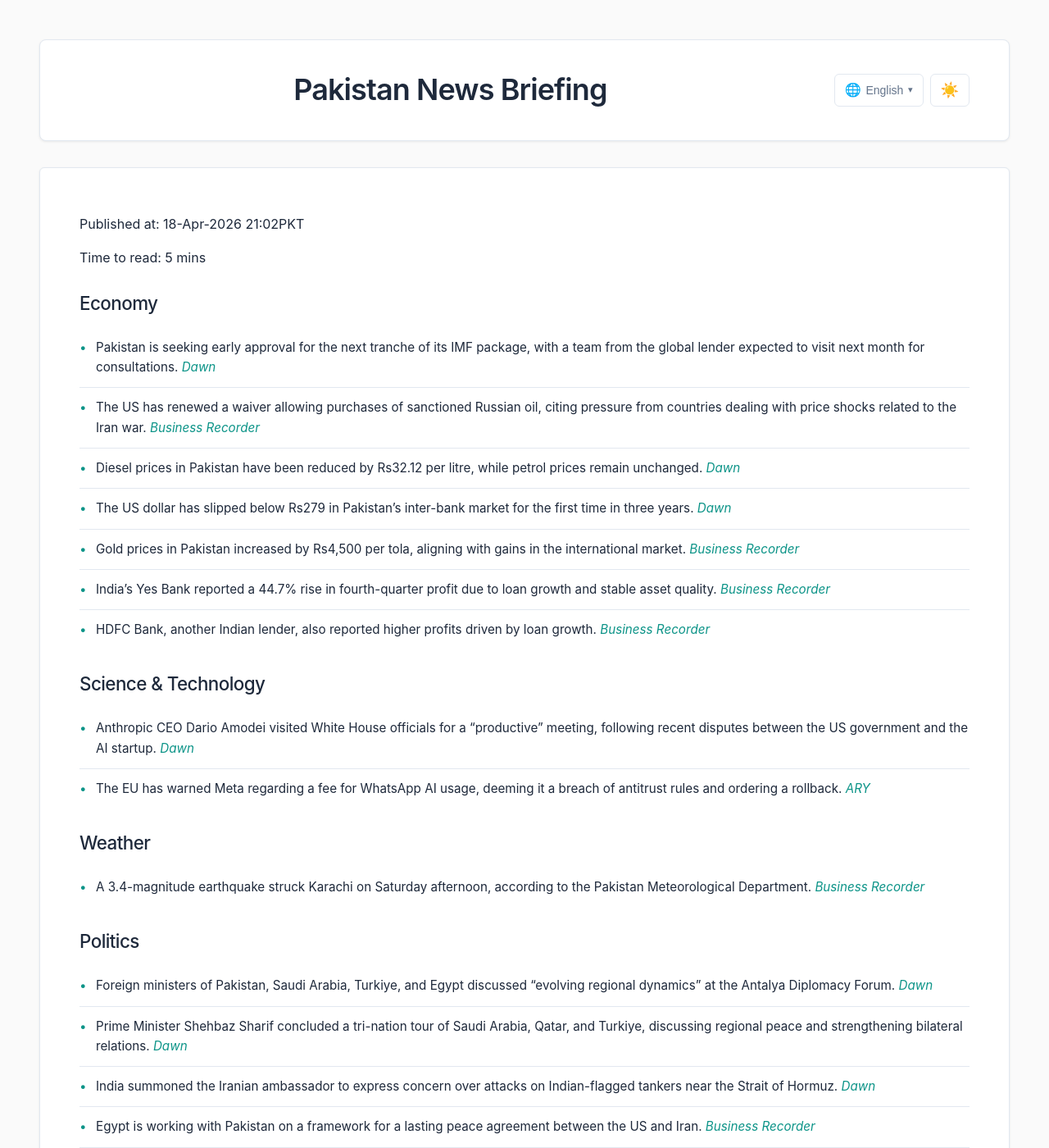
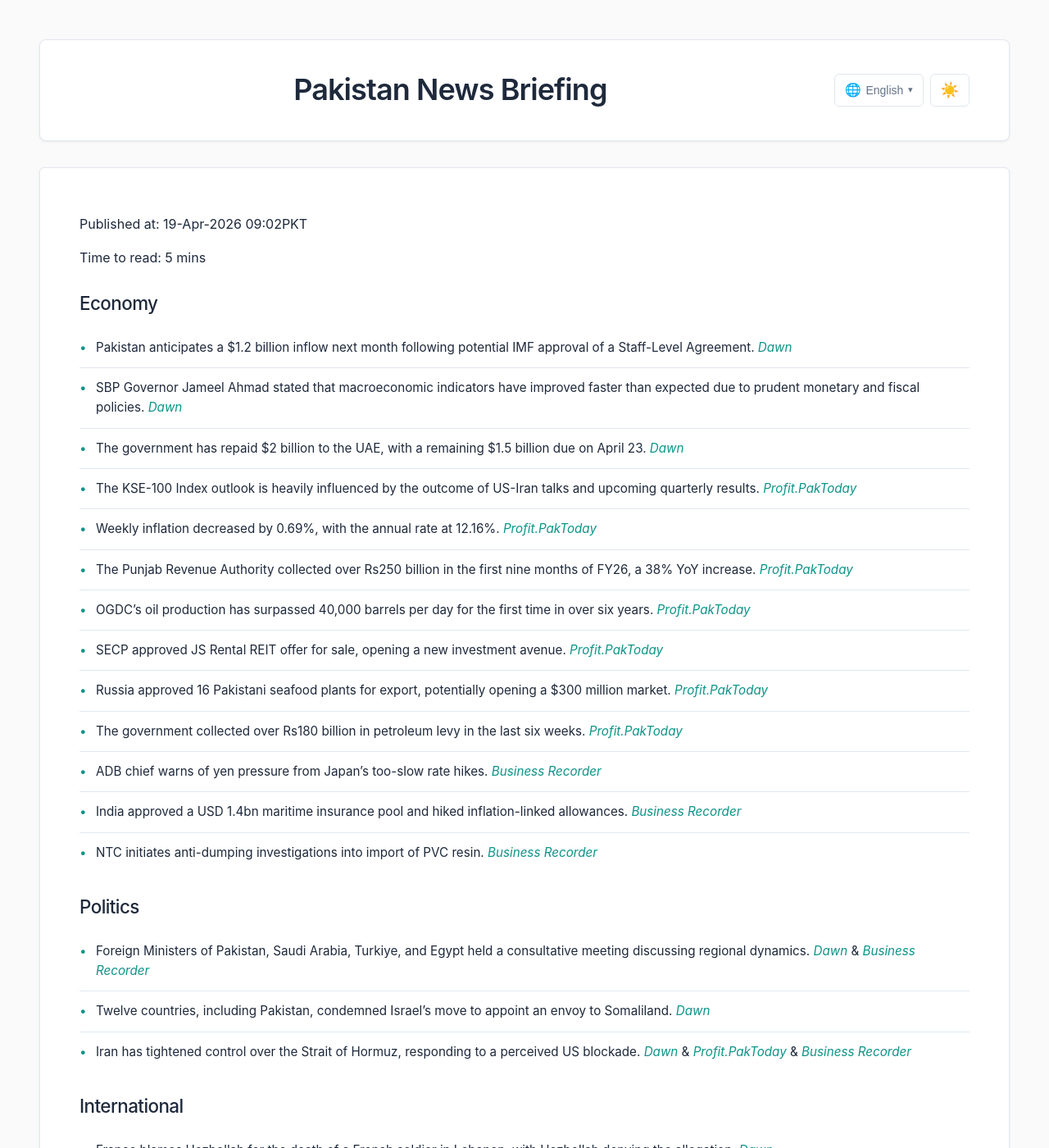
Before and after one commit to zsubzwary/news, a Jekyll site: the page built from en/index.md, in a window 1280 px wide and 1400 px high. Shown: the whole window at 82% size. Built offline with Jekyll 4.4.1, drawn with Linux system fonts in a browser that asks for light colours; some web fonts are replaced; some of the changed text lies outside the part shown.

Commit message:
DateTime; 2026-04-19T04:02:18.260Z

```diff
--- a/en/index.md
+++ b/en/index.md
@@ -4,62 +4,72 @@ title: Pakistan News Briefing
 lang: en
 ---
 
-Published at: 18-Apr-2026 21:02PKT
+Published at: 19-Apr-2026 09:02PKT
 
 Time to read: 5 mins
 
 ### Economy
-- Pakistan is seeking early approval for the next tranche of its IMF package, with a team from the global lender expected to visit next month for consultations. *[Dawn](https://www.dawn.com/news/1992761/pakistan-seeks-early-approval-of-next-imf-tranche)*
-- The US has renewed a waiver allowing purchases of sanctioned Russian oil, citing pressure from countries dealing with price shocks related to the Iran war. *[Business Recorder](https://www.brecorder.com/news/40417099/us-extends-sanctions-waiver-on-purchases-of-russian-oil)*
-- Diesel prices in Pakistan have been reduced by Rs32.12 per litre, while petrol prices remain unchanged. *[Dawn](https://www.dawn.com/news/1992815/diesel-price-cut-by-rs32-a-litre-petrol-unchanged)*
-- The US dollar has slipped below Rs279 in Pakistan’s inter-bank market for the first time in three years. *[Dawn](https://www.dawn.com/news/1992766/dollar-slips-below-rs279-after-3-years)*
-- Gold prices in Pakistan increased by Rs4,500 per tola, aligning with gains in the international market. *[Business Recorder](https://www.brecorder.com/news/40417098/gold-price-per-tola-gains-rs4500-in-pakistan)*
-- India’s Yes Bank reported a 44.7% rise in fourth-quarter profit due to loan growth and stable asset quality. *[Business Recorder](https://www.brecorder.com/news/40417096/indias-yes-bank-post-higher-profit-on-loan-growth)*
-- HDFC Bank, another Indian lender, also reported higher profits driven by loan growth. *[Business Recorder](https://www.brecorder.com/news/40417096/indias-yes-bank-post-higher-profit-on-loan-growth)*
+- Pakistan anticipates a $1.2 billion inflow next month following potential IMF approval of a Staff-Level Agreement. *[Dawn](https://www.dawn.com/news/1993103/pakistan-eyes-12bn-inflow-next-month)*
+- SBP Governor Jameel Ahmad stated that macroeconomic indicators have improved faster than expected due to prudent monetary and fiscal policies. *[Dawn](https://www.dawn.com/news/1993102/economy-can-weather-iran-war-risks-sbp-chief)*
+- The government has repaid $2 billion to the UAE, with a remaining $1.5 billion due on April 23. *[Dawn](https://www.dawn.com/news/1993003/sbp-says-govt-has-paid-2bn-to-uae)*
+- The KSE-100 Index outlook is heavily influenced by the outcome of US-Iran talks and upcoming quarterly results. *[Profit.PakToday](https://profit.pakistantoday.com.pk/2026/04/18/kse-100-index-outlook-hinges-on-us-iran-deal-report/)*
+- Weekly inflation decreased by 0.69%, with the annual rate at 12.16%. *[Profit.PakToday](https://profit.pakistantoday.com.pk/2026/04/18/weekly-inflation-falls-0-69-as-annual-rate-stands-at-12-16/)*
+- The Punjab Revenue Authority collected over Rs250 billion in the first nine months of FY26, a 38% YoY increase. *[Profit.PakToday](https://profit.pakistantoday.com.pk/2026/04/18/punjab-revenue-authority-collects-over-rs250-billion-in-9mfy26-up-38-yoy/)*
+- OGDC’s oil production has surpassed 40,000 barrels per day for the first time in over six years. *[Profit.PakToday](https://profit.pakistantoday.com.pk/2026/04/18/ogdc-oil-production-crosses-40000-barrels-per-day-after-over-six-years/)*
+- SECP approved JS Rental REIT offer for sale, opening a new investment avenue. *[Profit.PakToday](https://profit.pakistantoday.com.pk/2026/04/18/secp-approves-js-rental-reit-offer-for-sale-opens-new-investment-avenue/)*
+- Russia approved 16 Pakistani seafood plants for export, potentially opening a $300 million market. *[Profit.PakToday](https://profit.pakistantoday.com.pk/2026/04/18/russia-approves-16-pakistani-seafood-plants-opens-export-market-of-up-to-300-million/)*
+- The government collected over Rs180 billion in petroleum levy in the last six weeks. *[Profit.PakToday](https://profit.pakistantoday.com.pk/2026/04/18/govt-collects-over-rs180-billion-petroleum-levy-in-six-weeks-amid-regional-tensions/)*
+- ADB chief warns of yen pressure from Japan’s too-slow rate hikes. *[Business Recorder](https://www.brecorder.com/news/40417168/adb-chief-warns-of-yen-pressure-from-japans-too-slow-rate-hikes)*
+- India approved a USD 1.4bn maritime insurance pool and hiked inflation-linked allowances. *[Business Recorder](https://www.brecorder.com/news/40417169/india-approves-usd-14bn-maritime-insurance-pool-hikes-inflation-linked-allowances)*
+- NTC initiates anti-dumping investigations into import of PVC resin. *[Business Recorder](https://www.brecorder.com/news/40417172/ntc-initiates-anti-dumping-investigations-into-import-of-pvc-resin)*
 
-### Science & Technology
-- Anthropic CEO Dario Amodei visited White House officials for a “productive” meeting, following recent disputes between the US government and the AI startup. *[Dawn](https://www.dawn.com/news/1992940/white-house-hosts-productive-visit-with-anthropic-ceo)*
-- The EU has warned Meta regarding a fee for WhatsApp AI usage, deeming it a breach of antitrust rules and ordering a rollback. *[ARY](https://arynews.tv/eu-warns-meta-whatsapp-ai-fee-breaches-antitrust-rules-orders-rollback)*
+### Politics
+- Foreign Ministers of Pakistan, Saudi Arabia, Turkiye, and Egypt held a consultative meeting discussing regional dynamics. *[Dawn](https://www.dawn.com/news/1992953/foreign-ministers-of-pakistan-saudi-arabia-turkiye-and-egypt-discuss-evolving-regional-dynamics)* & *[Business Recorder](https://www.brecorder.com/news/40417176/pakistan-ksa-turkiye-amp-egypt-fms-hold-third-consultative-meeting-in-turkiye)*
+- Twelve countries, including Pakistan, condemned Israel’s move to appoint an envoy to Somaliland. *[Dawn](https://www.dawn.com/news/1993013/12-countries-including-pakistan-condemn-israels-move-to-appoint-envoy-to-somaliland)*
+- Iran has tightened control over the Strait of Hormuz, responding to a perceived US blockade. *[Dawn](https://www.dawn.com/news/1992831/iran-reimposes-control-over-strait-of-hormuz-as-ships-report-gunfire)* & *[Profit.PakToday](https://profit.pakistantoday.com.pk/2026/04/18/iran-shuts-strait-of-hormuz-again-as-us-blockade-of-ports-continues-report/)* & *[Business Recorder](https://www.brecorder.com/news/40417175/new-delhi-protests-iran-fire-at-indian-flagged-ships-in-hormuz)*
+
+### International
+- France blames Hezbollah for the death of a French soldier in Lebanon, with Hezbollah denying the allegation. *[Dawn](https://www.dawn.com/news/1993066/france-blames-hezbollah-for-soldiers-death-in-lebanon)*
+- Ukraine: At least six people were killed in Kyiv after a gunman opened fire and took hostages. *[Dawn](https://www.dawn.com/news/1993009/at-least-6-killed-after-gunman-opens-fire-in-ukrainian-capital)*
+- North Korea fired multiple ballistic missiles towards the sea off its east coast. *[ARY](https://arynews.tv/north-korea-fires-multiple-ballistic-missiles)*
+- US renewed a waiver allowing countries to buy sanctioned Russian oil. *[Profit.PakToday](https://profit.pakistantoday.com.pk/2026/04/18/us-renews-russian-oil-waiver-after-pressure-from-countries-dealing-with-iran-war-price-shocks/)*
+- Pope Leo downplayed his feud with US President Donald Trump. *[Dawn](https://www.dawn.com/news/1993000/pope-leo-downplays-feud-with-trump-says-not-in-my-interest-to-debate-him)*
+- EU warns Meta WhatsApp AI fee breaches antitrust rules orders rollback. *[ARY](https://arynews.tv/eu-warns-meta-whatsapp-ai-fee-breaches-antitrust-rules-orders-rollback)*
+- Netherlands to activate first phase of energy crisis plan. *[ARY](https://arynews.tv/netherlands-to-activate-first-phase-of-energy-crisis-plan-anp-reports)*
+
+### National
+- Sikh pilgrims from India concluded their Baisakhi visit and are returning home via Wagah. *[Dawn](https://www.dawn.com/news/1993072/sikh-pilgrims-return-home-today-via-wagah)*
+- Security forces arrested the wife of an alleged facilitator in the Nokundi FC headquarters suicide blast case. *[Dawn](https://www.dawn.com/news/1993077/wife-of-facilitator-held-in-nokundi-fc-headquarters-suicide-blast-case)*
+- Rawalpindi police denied reports of indefinite market closures. *[Dawn](https://www.dawn.com/news/1993018/rawalpindi-police-deny-reports-of-markets-being-closed-indefinitely)*
+- CDA Munir concluded a three-day visit to Iran, discussing regional peace and security. *[Dawn](https://www.dawn.com/news/1992844/cdf-munir-concludes-3-day-iran-visit-discusses-sustainable-regional-peace-ispr)*
+- IHC orders enforcement of the 3% disability quota. *[Business Recorder](https://www.brecorder.com/news/40417173/ihc-dismisses-ztbls-petitions-against-adr-mechanism)*
+- PMA Kakul held a passing-out parade. *[Business Recorder](https://www.brecorder.com/news/40417174/pma-kakul-holds-passing-out-parade)*
 
 ### Weather
-- A 3.4-magnitude earthquake struck Karachi on Saturday afternoon, according to the Pakistan Meteorological Department. *[Business Recorder](https://www.brecorder.com/news/40417098/34-magnitude-earthquake-jolts-karachi-pmd)*
-
-### Politics
-- Foreign ministers of Pakistan, Saudi Arabia, Turkiye, and Egypt discussed “evolving regional dynamics” at the Antalya Diplomacy Forum. *[Dawn](https://www.dawn.com/news/1992953/foreign-ministers-of-pakistan-saudi-arabia-turkiye-and-egypt-discuss-evolving-regional-dynamics)*
-- Prime Minister Shehbaz Sharif concluded a tri-nation tour of Saudi Arabia, Qatar, and Turkiye, discussing regional peace and strengthening bilateral relations. *[Dawn](https://www.dawn.com/news/1992851/pm-shehbaz-discusses-global-regional-issues-during-tri-nation-tour)*
-- India summoned the Iranian ambassador to express concern over attacks on Indian-flagged tankers near the Strait of Hormuz. *[Dawn](https://www.dawn.com/news/1992990/new-delhi-summons-iranian-envoy-after-indian-flagged-tankers-shot-at-near-strait-of-hormuz)*
-- Egypt is working with Pakistan on a framework for a lasting peace agreement between the US and Iran. *[Business Recorder](https://www.brecorder.com/news/40417097/egypt-working-with-pakistan-on-lasting-us-iran-peace-plan-minister-says)*
-- Pakistan successfully concluded a ‘Staff-Level Agreement’ with the IMF. *[ARY](https://arynews.tv/pakistan-secures-staff-level-agreement-with-imf)*
-
-### National
-- Bushra Bibi, the wife of former Prime Minister Imran Khan, has approached the Islamabad High Court seeking suspension of her sentence in a £190 million corruption case. *[Dawn](https://www.dawn.com/news/1992994/bushra-bibi-moves-ihc-seeking-to-suspend-sentence-in-ps190m-corruption-case-on-medical-grounds)*
-- A Karachi policeman was killed after being hit by a vehicle allegedly driven by smugglers during a routine check. *[Dawn](https://www.dawn.com/news/1992960/karachi-policeman-dies-after-being-hit-by-alleged-smugglers-vehicle-during-checking)*
-- Former SAPM on health, Dr. Zafar Mirza, raised alarm over a rising number of HIV cases in Pakistan, referencing a BBC exposé. *[Dawn](https://www.dawn.com/news/1992985/after-bbc-expose-ex-sapm-on-health-voices-alarm-at-uptick-in-hiv-cases-in-pakistan)*
-- PIA has begun pre-Haj operations, planning to transport over 55,000 pilgrims. *[Dawn](https://www.dawn.com/news/1992861/pia-begins-pre-haj-operations-to-transport-over-55000-pilgrims)*
-- Schools have been barred from selling books, uniforms, and stationary items. *[ARY](https://arynews.tv/schools-barred-from-selling-books-uniforms-and-stationary-items)*
-- Passing out ceremony of 153rd PMA Long Course held at Kakul. *[Business Recorder](https://www.brecorder.com/news/40417092/passing-out-ceremony-of-153rd-pma-long-course-held-at-kakul-ispr)*
-
-### International
-- Iran has reimposed control over the Strait of Hormuz, with reports of gunfire near oil and gas tankers. *[Dawn](https://www.dawn.com/news/1992831/iran-reimposes-control-over-strait-of-hormuz-as-ships-report-gunfire)*
-- Venezuela’s opposition leader Maria Corina Machado stated she has no regrets about gifting her Nobel Peace Prize to US President Donald Trump. *[Dawn](https://www.dawn.com/news/1992972/venezuelas-machado-says-has-no-regrets-about-gifting-nobel-peace-prize-to-trump)*
-- US President Donald Trump warned Iran not to “blackmail” the US with the Strait of Hormuz. *[Business Recorder](https://www.brecorder.com/news/40417112/trump-says-iran-cannot-blackmail-us-with-strait-of-hormuz)*
-- Israel has established a “Yellow Line” in Lebanon, similar to the one in Gaza. *[Business Recorder](https://www.brecorder.com/news/40417104/israel-army-says-established-yellow-line-in-lebanon-as-in-gaza)*
-- Australia and Japan signed contracts to begin a $7 billion warship deal. *[Business Recorder](https://www.brecorder.com/news/40417091/australia-japan-sign-contracts-to-start-7-billion-warship-deal)*
-- French film star Nathalie Baye has died at the age of 77. *[Business Recorder](https://www.brecorder.com/news/40417095/french-film-star-nathalie-baye-dead-at-77-family-to-afp)*
-
-### Sports
-- Sarfaraz Ahmed has been appointed as Pakistan’s Test coach for the upcoming series in Bangladesh. *[Dawn](https://www.dawn.com/news/1992849/sarfaraz-named-pakistans-test-coach-for-bangladesh-series-in-may)*
+- The weather report for Karachi and Hyderabad for April 18th and 19th. *[Business Recorder](https://www.brecorder.com/news/40417119/the-weather)*
 
 ### Health
-- Karachi has recorded a dramatic increase in paediatric HIV cases, raising concerns about unsafe healthcare practices. *[Dawn](https://www.dawn.com/news/1992741/karachi-records-dramatic-increase-in-paediatric-hiv-cases)*
-- Baby food jars have been recalled from supermarkets. *[ARY](https://arynews.tv/baby-food-jars-recalled-from-supermarkets)*
+- Former SAPM on health Dr. Zafar Mirza voiced alarm at the rising number of HIV cases in Pakistan. *[Dawn](https://www.dawn.com/news/1992985/after-bbc-expose-ex-sapm-on-health-voices-alarm-at-uptick-in-hiv-cases-in-pakistan)*
+- Bushra Bibi approached IHC seeking suspension of her sentence in £190m corruption case on medical grounds. *[Dawn](https://www.dawn.com/news/1992994/bushra-bibi-moves-ihc-seeking-to-suspend-sentence-in-ps190m-corruption-case-on-medical-grounds)*
 
 ### Other
-- CDF Munir concluded a three-day visit to Iran, discussing regional peace and security. *[Dawn](https://www.dawn.com/news/1992844/cdf-munir-concludes-3-day-iran-visit-discusses-sustainable-regional-peace-ispr)*
-- Turkiye’s Foreign Minister accused Israel of using security as a pretext to acquire more land. *[Dawn](https://www.dawn.com/news/1992864/israel-using-security-as-a-pretext-to-acquire-more-land-turkiyes-fm-fidan)*
-- A new DC Comics miniseries, “Clayface: Celebrity Dirt,” has been announced. *[ARY](https://arynews.tv/clayface-celebrity-dirt-revealed-as-new-dc-comics-miniseries)*
-- A tragic collision in Melbourne left one person dead. *[ARY](https://arynews.tv/police-investigate-tragic-collision-in-melbourne)*
-- Russia acknowledges criticism from celebrity blogger Viktoria Bonya. *[ARY](https://arynews.tv/viktoria-bonya-russia-acknowledges-criticism-from-celebrity)*
-- Rahima Bibi, wife of a terror facilitator, revealed BLF’s ‘dirty tactics’. *[ARY](https://arynews.tv/rahima-bibi-wife-of-terror-facilitator-reveals-blfs-dirty-tactics)*
-- First Hajj Flight From Karachi Arrives in Madina. *[ARY](https://arynews.tv/first-hajj-flight-from-karachi-arrives-in-madina-pilgrims-accorded-warm-welcome)*
-- Choosing not to be a peace-broker. *[Dawn](https://www.dawn.com/news/1992781/choosing-not-to-be-a-peace-broker)*
+- A cultural night was hosted by the Punjab government for Sikh pilgrims. *[Dawn](https://www.dawn.com/news/1993072/sikh-pilgrims-return-home-today-via-wagah)*
+- Climate moot rescheduled to May 6-7 due to regional conflict and peace efforts. *[Dawn](https://www.dawn.com/news/1993083/climate-moot-rescheduled)*
+- Korangi Harbour gets Rs120m floating jetty. *[Dawn](https://www.dawn.com/news/1993101/korangi-harbour-gets-rs120m-floating-jetty)*
+- A mob torched a water tanker in Karachi after it killed a motorcyclist. *[Dawn](https://www.dawn.com/news/1992999/mob-torches-water-tanker-after-it-runs-over-kills-motorcyclist-in-karachis-gulistan-i-jauhar)*
+- War reparations discussed in relation to Iran-US conflict. *[Dawn](https://www.dawn.com/news/1993106/war-reparations)*
+- Swiss football club cancelled Kanye West concert. *[ARY](https://arynews.tv/swiss-football-club-cancel-kanye-west-concert)*
+- Jacob Elordi seen calling amid Kendall Jenner romance buzz. *[ARY](https://arynews.tv/jacob-elordi-seen-calling-amid-kendall-jenner-romance-buzz)*
+- Victoria Beckham’s birthday post goes viral amid Brooklyn feud. *[ARY](https://arynews.tv/victoria-beckham-shares-birthday-post-without-brooklyn)*
+- Iranian rial a good investment for Pakistanis amid Iran war? *[ARY](https://arynews.tv/iranian-rial-a-good-investment-for-pakistanis-amid-iran-war)*
+- German Visa Process 2026 for Pakistanis. *[ARY](https://arynews.tv/german-visa-process-2026-for-pakistanis)*
+- Thai CG hosts event to celebrate Songkran festival. *[Business Recorder](https://www.brecorder.com/news/40417126/thai-cg-hosts-event-to-celebrate-songkran-festival)*
+- Energy vehicles: PHEVs gaining ground as practical solution. *[Business Recorder](https://www.brecorder.com/news/40417127/energy-vehicles-phevs-gaining-ground-as-practical-solution)*
+- Second round of US-Iran peace talks unlikely to happen on Monday. *[Business Recorder](https://www.brecorder.com/news/40417170/second-round-iran-us-peace-talks-unlikely-tomorrow)*
+- Climate experts gather to discuss climate change issues facing Pakistan. *[Business Recorder](https://www.brecorder.com/news/40417124/climate-experts-gather-to-discuss-of-climate-change-issues-facing-pakistan)*
+- At least 30 criminal cases reported in Islamabad within week. *[Business Recorder](https://www.brecorder.com/news/40417123/at-least-30-criminal-cases-reported-in-islamabad-within-week)*
+- New Delhi protests Iran fire at Indian-flagged ships in Hormuz. *[Business Recorder](https://www.brecorder.com/news/40417175/new-delhi-protests-iran-fire-at-indian-flagged-ships-in-hormuz)*
+- Iran says tightening control of Strait. *[Business Recorder](https://www.brecorder.com/news/40417171/iran-says-tightening-control-of-strait)*
+- Traders place $760 million bet on falling oil ahead of Hormuz announcement. *[Profit.PakToday](https://profit.pakistantoday.com.pk/2026/04/18/traders-place-760-million-bet-on-falling-oil-ahead-of-hormuz-announcement/)*
+- Iran shuts Strait of Hormuz again as US blockade of ports continues. *[Profit.PakToday](https://profit.pakistantoday.com.pk/2026/04/18/iran-shuts-strait-of-hormuz-again-as-us-blockade-of-ports-continues-report/)*
+- Iran War 2026- Live Updates. *[ARY](https://arynews.tv/iran-launches-attack-on-israel)*
```
